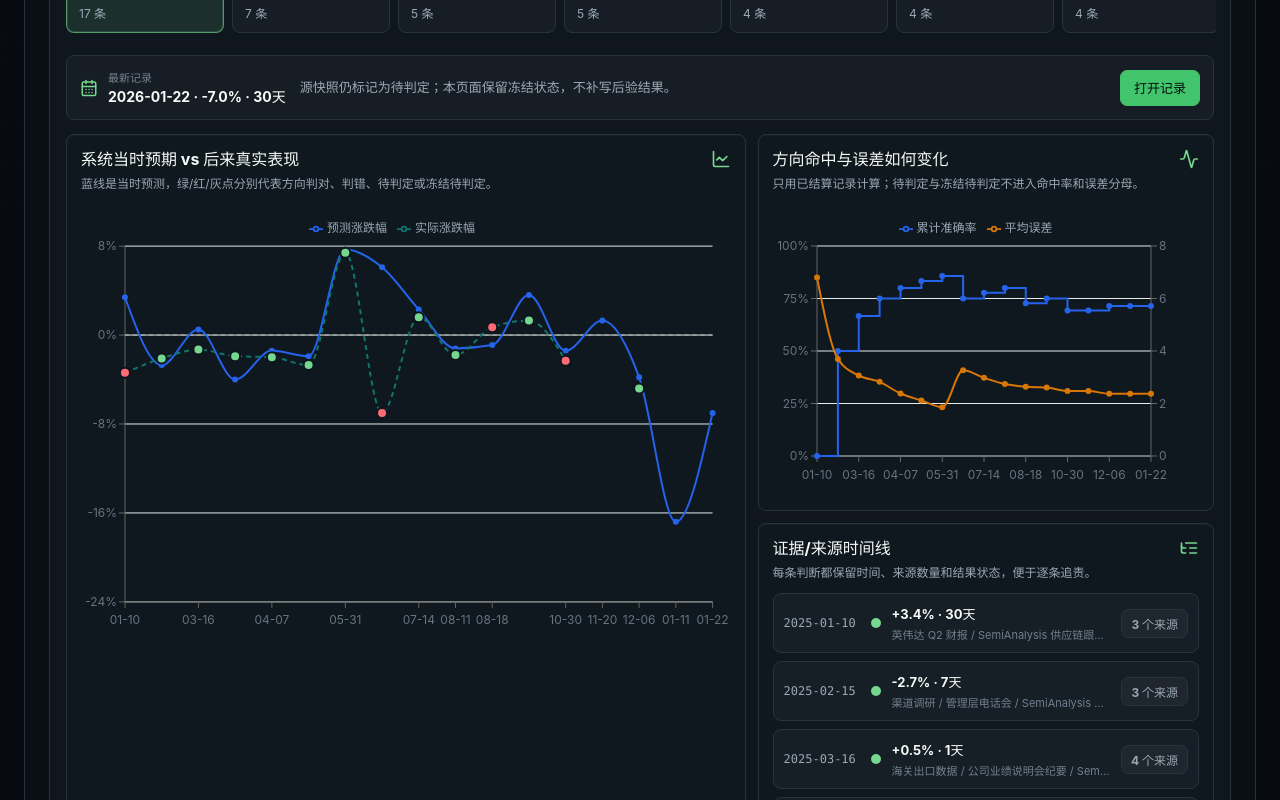
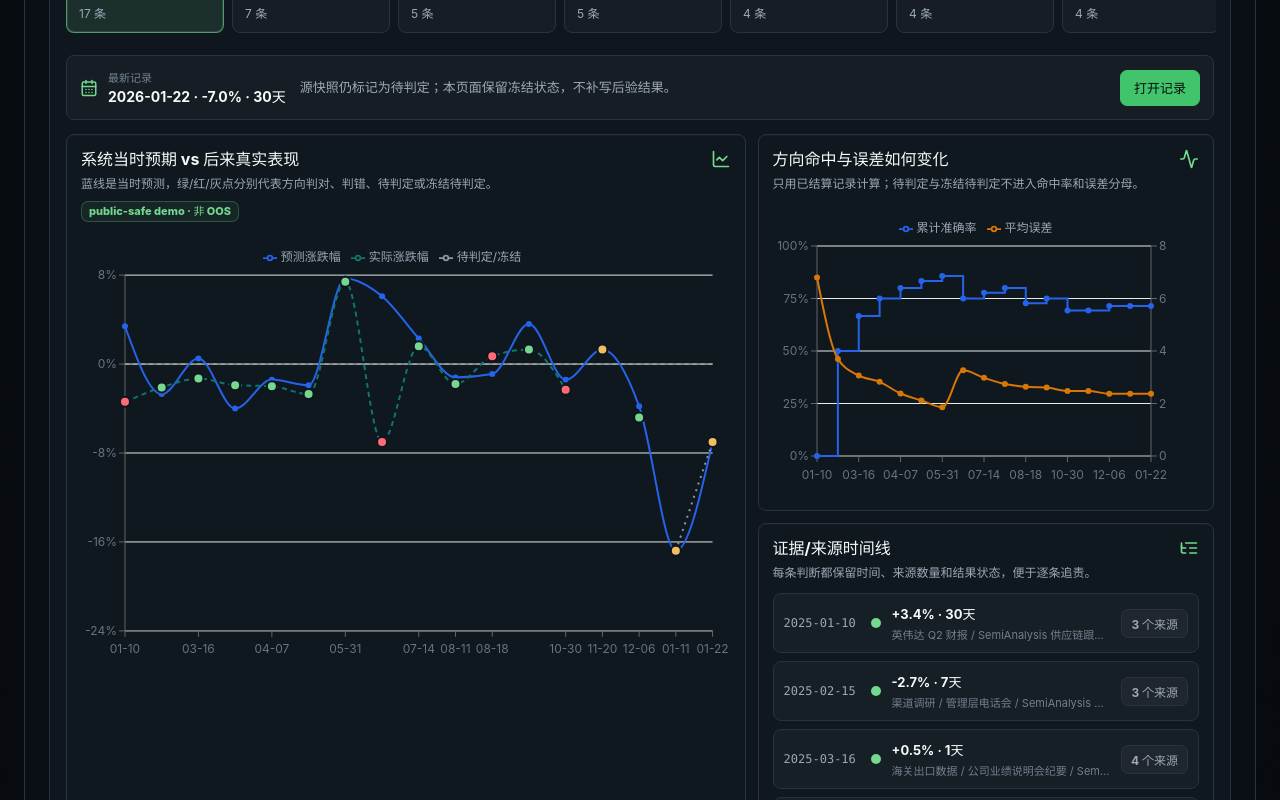
Before and after one commit to amanayayatu-tech/gotra-public-ledger, a React (Vite) app: page / in a window 1280 px wide. Shown: the part 2180-2980 px from the top of the page. Built offline with nearby package versions, Linux system fonts and the light colour scheme.

Commit message:
Refine S4 ledger proof workbench

```diff
--- a/src/components/CognitionDashboard.tsx
+++ b/src/components/CognitionDashboard.tsx
@@ -41,11 +41,19 @@ type CognitionDashboardProps = {
 type ChartTooltipPayload = Array<{
   name?: string;
   value?: number | string | null;
-  payload?: CognitionPoint;
+  payload?: CognitionChartPoint;
 }>;
+
+type CognitionChartPoint = CognitionPoint & {
+  pendingPredicted: number | null;
+};
 
 function formatPointValue(value: number | null): string {
   return value === null ? "暂无" : `${formatNumber(value)} 点`;
+}
+
+function formatErrorValue(value: number | null): string {
+  return value === null ? "暂无" : `${formatNumber(Math.abs(value))} 点`;
 }
 
 function ChartTooltip({ active, payload }: TooltipProps<number, string>) {
@@ -64,6 +72,7 @@ function ChartTooltip({ active, payload }: TooltipProps<number, string>) {
       <span>窗口：{point.window}</span>
       <span>预测：{formatSignedPercent(point.predicted)}</span>
       <span>实际：{formatSignedPercent(point.actual)}</span>
+      <span>误差：{formatErrorValue(point.error)}</span>
       <span>{resultLabel(point)}</span>
       <span>累计准确率：{point.cumulativeAccuracy === null ? "暂无" : `${point.cumulativeAccuracy.toFixed(1)}%`}</span>
       <span>平均误差：{formatPointValue(point.averageError)}</span>
@@ -98,6 +107,15 @@ function CustomDot(props: { cx?: number; cy?: number; payload?: CognitionPoint }
   }
 
   return <circle className={`outcome-dot ${statusTone(payload)}`} cx={cx} cy={cy} r={5} />;
+}
+
+function PendingDot(props: { cx?: number; cy?: number; payload?: CognitionChartPoint }) {
+  const { cx, cy, payload } = props;
+  if (typeof cx !== "number" || typeof cy !== "number" || !payload || payload.status === "resolved") {
+    return null;
+  }
+
+  return <circle className={`pending-chart-dot ${payload.status}`} cx={cx} cy={cy} r={5} />;
 }
 
 function TickerChips({
@@ -136,18 +154,24 @@ function TickerChips({
 }
 
 function PredictionOutcomeChart({ points }: { points: CognitionPoint[] }) {
+  const chartPoints: CognitionChartPoint[] = points.map((point) => ({
+    ...point,
+    pendingPredicted: point.status === "resolved" ? null : point.predicted,
+  }));
+
   return (
     <section className="chart-card main-chart-card" aria-labelledby="prediction-chart-title">
       <div className="chart-card-header">
         <div>
           <h2 id="prediction-chart-title">系统当时预期 vs 后来真实表现</h2>
           <p>蓝线是当时预测，绿/红/灰点分别代表方向判对、判错、待判定或冻结待判定。</p>
+          <span className="chart-boundary-label">public-safe demo · 非 OOS</span>
         </div>
         <LineChartIcon aria-hidden="true" size={20} />
       </div>
       <div className="chart-frame tall-chart">
         <ResponsiveContainer width="100%" height="100%">
-          <ComposedChart data={points} margin={{ top: 14, right: 18, bottom: 10, left: 0 }}>
+          <ComposedChart data={chartPoints} margin={{ top: 14, right: 18, bottom: 10, left: 0 }}>
             <CartesianGrid stroke="#e6ecea" vertical={false} />
             <XAxis dataKey="label" tick={{ fill: "#66757f", fontSize: 12 }} tickMargin={8} />
             <YAxis
@@ -176,6 +200,17 @@ function PredictionOutcomeChart({ points }: { points: CognitionPoint[] }) {
               strokeWidth={2}
               strokeDasharray="5 4"
               dot={<CustomDot />}
+              activeDot={{ r: 6 }}
+              connectNulls={false}
+            />
+            <Line
+              type="monotone"
+              dataKey="pendingPredicted"
+              name="待判定/冻结"
+              stroke="#8a97a3"
+              strokeWidth={2}
+              strokeDasharray="2 5"
+              dot={<PendingDot />}
               activeDot={{ r: 6 }}
               connectNulls={false}
             />
--- a/src/styles.css
+++ b/src/styles.css
@@ -902,6 +902,7 @@ h1 {
 .chart-card {
   min-width: 0;
   padding: 14px;
+  overflow: hidden;
 }
 
 .main-chart-card {
@@ -933,6 +934,20 @@ h1 {
   line-height: 1.5;
 }
 
+.chart-boundary-label {
+  display: inline-flex;
+  width: fit-content;
+  margin-top: 8px;
+  padding: 4px 7px;
+  border: 1px solid rgba(117, 216, 143, 0.26);
+  border-radius: 7px;
+  background: rgba(117, 216, 143, 0.08);
+  color: var(--green);
+  font-size: 11px;
+  font-weight: 850;
+  line-height: 1;
+}
+
 .chart-card-header svg {
   flex: 0 0 auto;
   color: var(--green);
@@ -946,6 +961,11 @@ h1 {
   height: 438px;
 }
 
+.chart-frame .recharts-responsive-container,
+.chart-frame .recharts-wrapper {
+  max-width: 100%;
+}
+
 .recharts-legend-item-text {
   color: var(--muted) !important;
 }
@@ -988,6 +1008,19 @@ h1 {
 
 .outcome-dot.neutral {
   fill: #7b8792;
+}
+
+.pending-chart-dot {
+  stroke: #0e151d;
+  stroke-width: 2;
+}
+
+.pending-chart-dot.pending {
+  fill: var(--blue);
+}
+
+.pending-chart-dot.frozen_pending {
+  fill: var(--amber);
 }
 
 .timeline-list {
```
